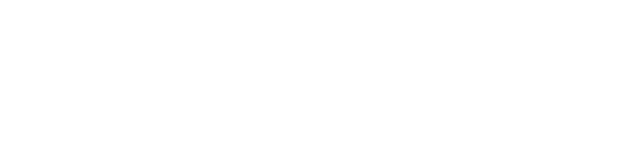
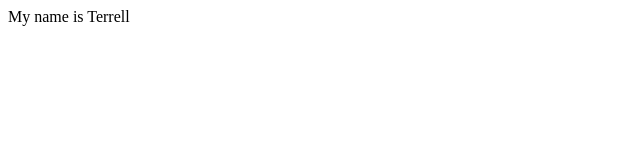
Before and after one commit to terrellsharpe/Final-Project, a plain HTML site: page index.html in a window 1280 px wide. Shown: the whole page, without its empty margins (0-640 px from the left). Drawn offline with Linux system fonts and the light colour scheme.

Commit message:
change in body

```diff
--- a/index.html
+++ b/index.html
@@ -6,6 +6,6 @@
     <title>Document</title>
 </head>
 <body>
-
+    My name is Terrell
 </body>
 </html>
```
